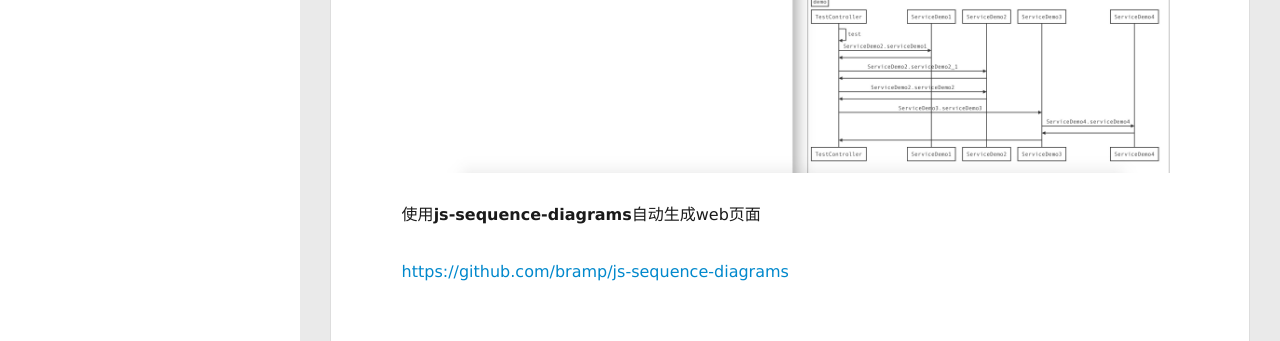
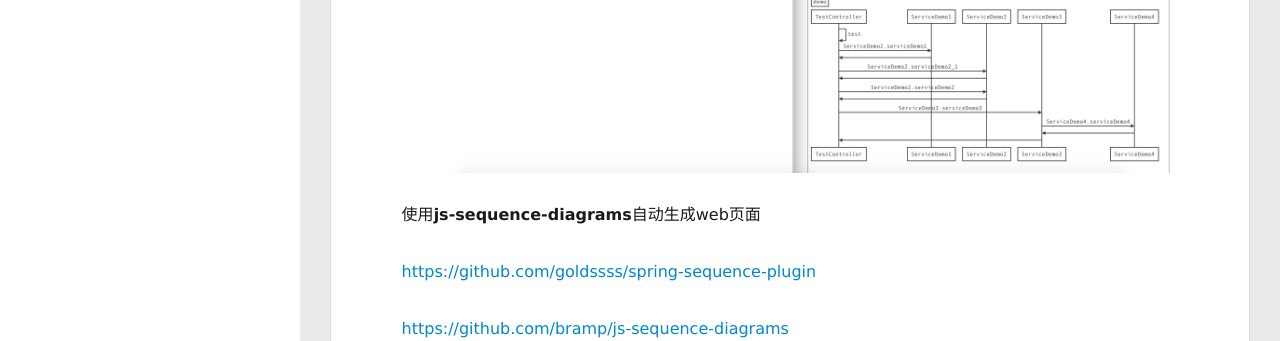
Before and after one commit to goldssss/goldssss.github.io, a plain HTML site: page 2018/08/02/spring-sequence-plugin/index.html in a window 1280 px wide and 1372 px high. Shown: the part 579-920 px from the top of the page. Drawn offline with nearby package versions, Linux system fonts and the light colour scheme; some packages are replaced by stand-ins of ours; a script that the page names is missing.

Commit message:
Site updated: 2018-09-12 23:37:17

```diff
--- a/2018/08/02/spring-sequence-plugin/index.html
+++ b/2018/08/02/spring-sequence-plugin/index.html
@@ -17,7 +17,7 @@
 <meta property="og:description" content="Spring切面获取方法调用栈，构建markDown语法，生成时序图。 markDown语法：12345title:demoparticipant aparticipant ba-&amp;gt;b:aaab-&amp;gt;c:ccc">
 <meta property="og:locale" content="zh_CN">
 <meta property="og:image" content="http://yoursite.com/images/Spring整体架构/8.jpg">
-<meta property="og:updated_time" content="2018-08-24T14:10:43.276Z">
+<meta property="og:updated_time" content="2018-09-12T15:36:38.478Z">
 <meta name="twitter:card" content="summary">
 <meta name="twitter:title" content="spring-sequence-plugin">
 <meta name="twitter:description" content="Spring切面获取方法调用栈，构建markDown语法，生成时序图。 markDown语法：12345title:demoparticipant aparticipant ba-&amp;gt;b:aaab-&amp;gt;c:ccc">
@@ -178,6 +178,7 @@
 <a id="more"></a>
 <p><img src="/images/Spring整体架构/8.jpg" alt="Image"></p>
 <p>使用<strong>js-sequence-diagrams</strong>自动生成web页面</p>
+<p><a href="https://github.com/goldssss/spring-sequence-plugin" target="_blank" rel="noopener">https://github.com/goldssss/spring-sequence-plugin</a></p>
 <p><a href="https://github.com/bramp/js-sequence-diagrams" target="_blank" rel="noopener">https://github.com/bramp/js-sequence-diagrams</a></p>
 
 
```
